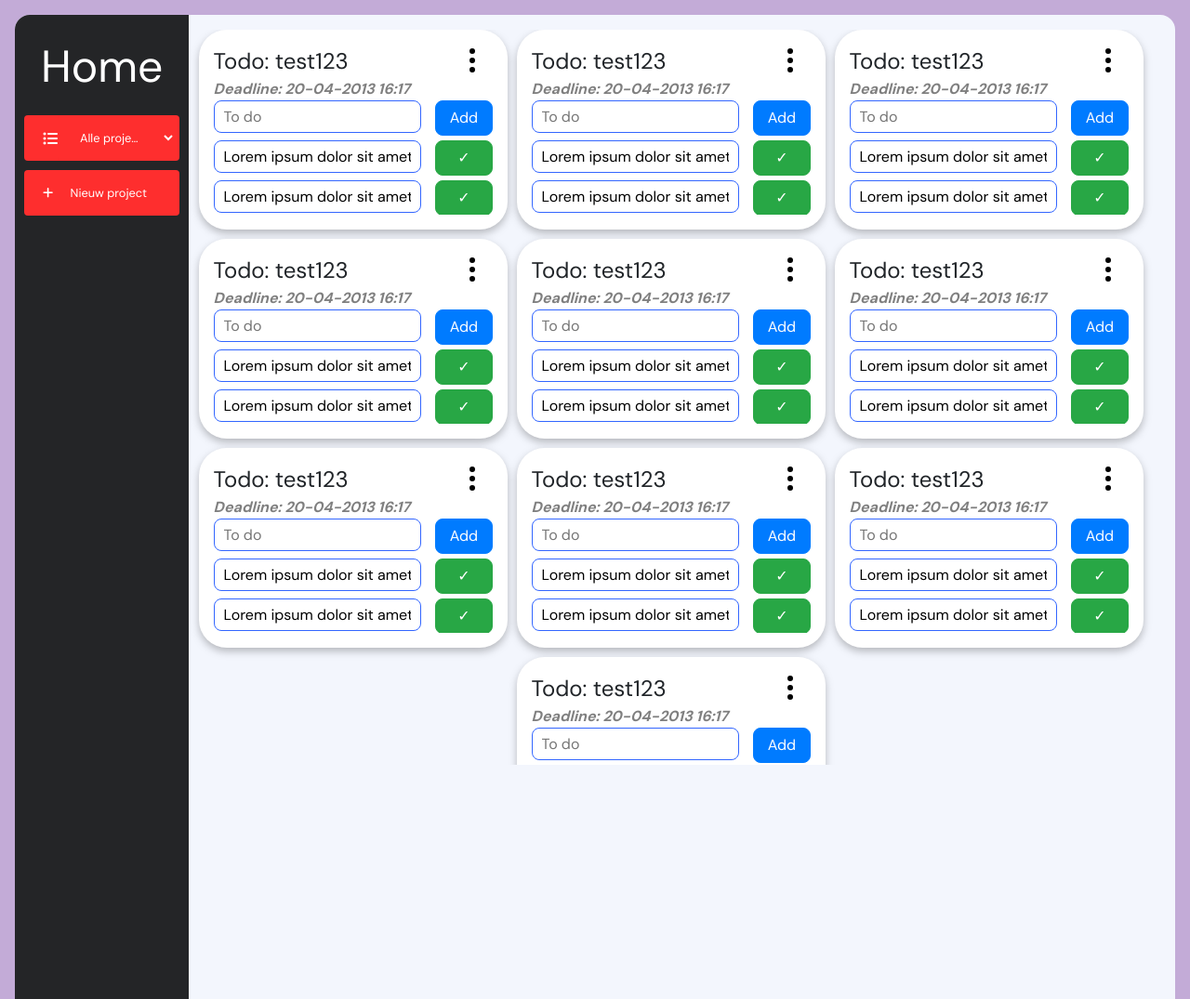
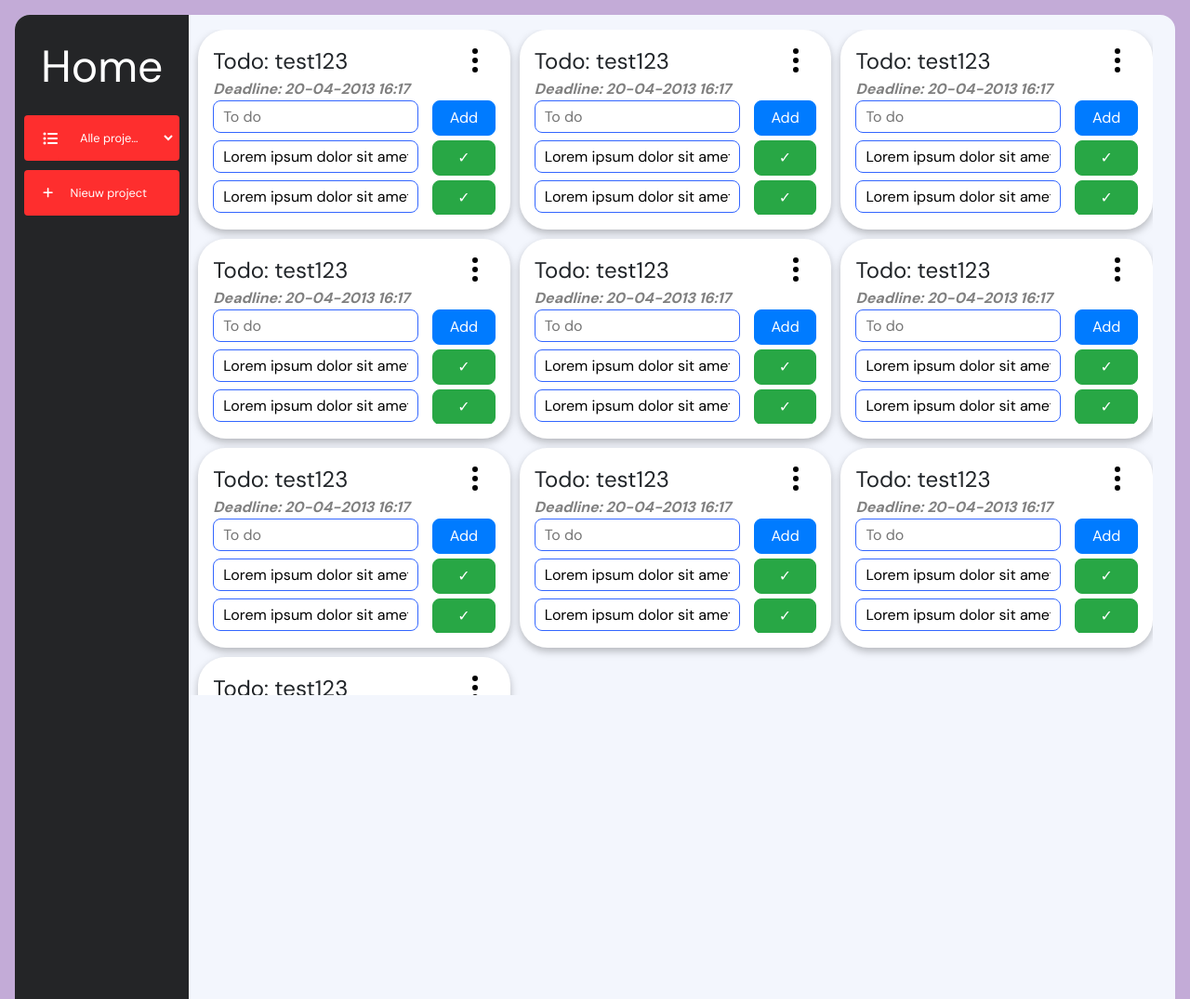
Before and after one commit to timvdlee/A4, a Django app: page /project in a window 1280 px wide. Shown: the top 1075 px of the page at 93% size. Run offline with Django 4.2, Linux system fonts and the light colour scheme; some libraries are stand-ins or nearby versions.

Commit message:
todos links uitgeleind

```diff
--- a/Project_A4/static/css/style.css
+++ b/Project_A4/static/css/style.css
@@ -363,14 +363,18 @@ body {
   /* Todo's */
 
   .todoWrapper {
-    display: flex;
-    flex-direction: row;
+    display: grid;
+    grid-template-columns: repeat(auto-fit, minmax(300px, 1fr)); /* 300px is the minimum width for each column */;
     gap: 10px;
-    flex-wrap: wrap;
     overflow-y: scroll;
-    justify-content: center;
-    flex: 2;
-  }
+    justify-items: center;
+    align-items: center;
+    flex: 1.5;
+    padding-bottom: 10px;
+    padding-left: 10px;
+
+}
+
 
   .todo {
     display: flex;
@@ -468,13 +472,14 @@ body {
 
 .addTodoBtn{
   border-radius: 8px;
-  width: 75px;
+  width: 85px;
 }
 
 
 .projectContent{
   display: flex;
   flex-direction: column;
+  width: 100%;
 }
 
 .pageBottom {
```
